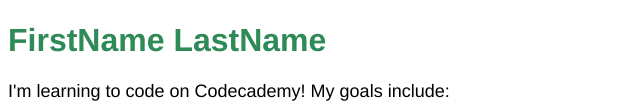
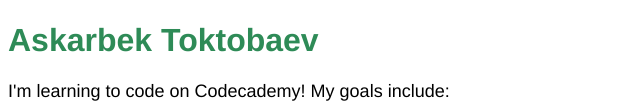
Before and after one commit to bisscotti/first_project, a plain HTML site: page index.html in a window 1280 px wide. Shown: the part 383-495 px from the top of the page, without its empty margins (0-640 px from the left). Drawn offline with Linux system fonts and the light colour scheme.

Commit message:
Add name and surname

```diff
--- a/index.html
+++ b/index.html
@@ -9,7 +9,7 @@
 <body>
     <h1>Hello world!</h1>
     <img src="https://encrypted-tbn0.gstatic.com/images?q=tbn:ANd9GcQ9-_AcYgRGtsEUFpinvdG_yKBn4vL-NvPIFQ&s" alt="">
-    <h1>FirstName LastName</h1>
+    <h1>Askarbek Toktobaev</h1>
     <p>I'm learning to code on Codecademy! My goals include:</p>
     <ul>
         <li>Learn to code</li>
```
